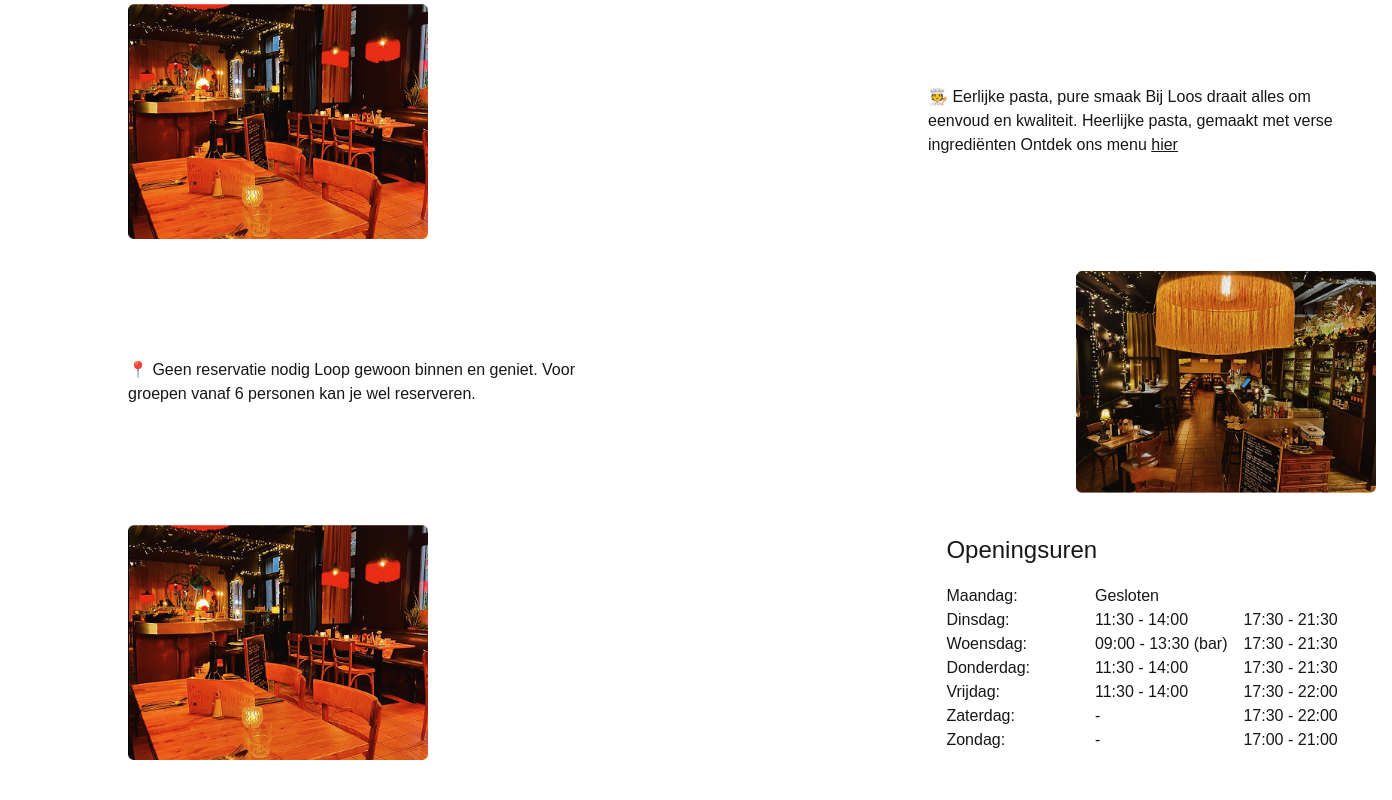
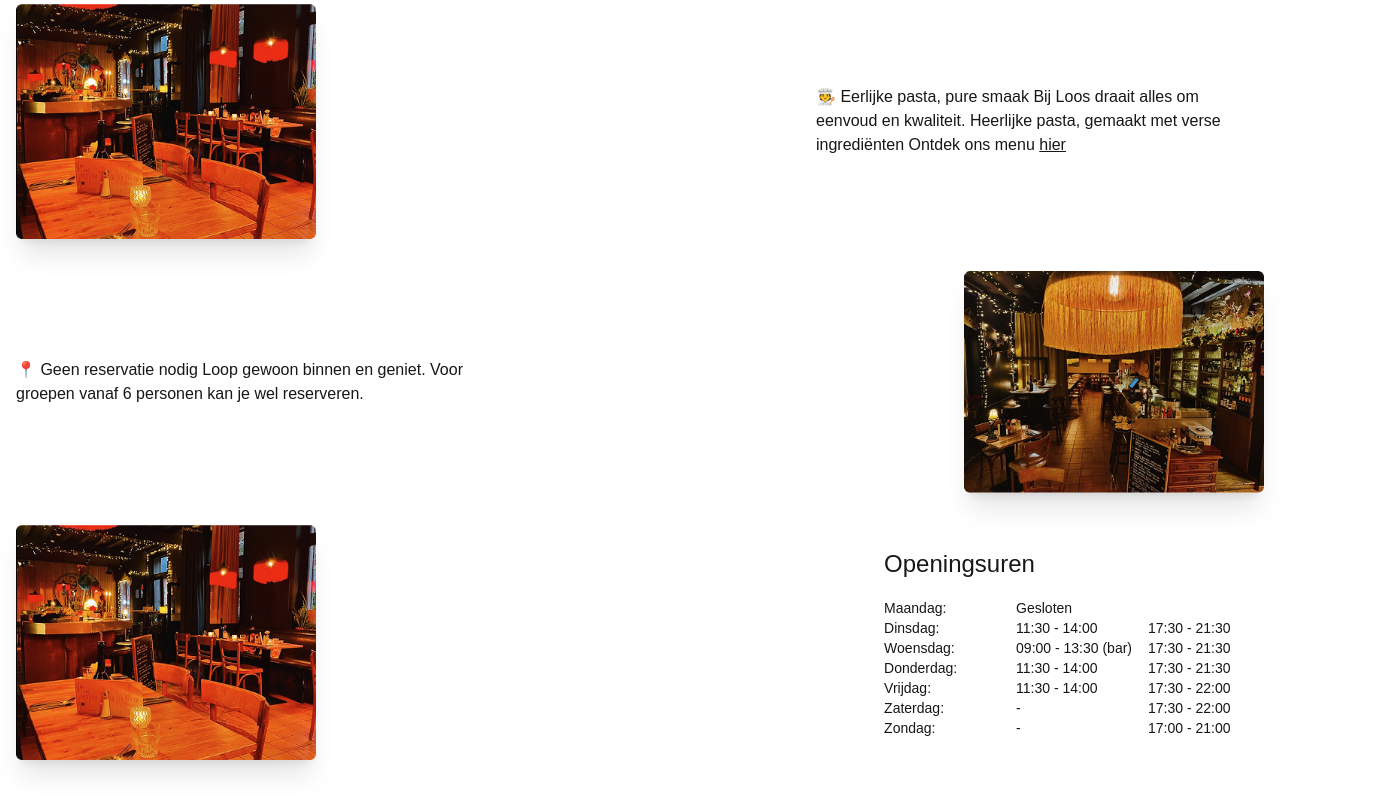
Before and after one commit to pgm-2425-atwork-4/afstudeerproject-pgm-arnoboenders, a Next.js app in the folder apps/frontend/: page / in a window 1280 px wide. Shown: the part 686-1486 px from the top of the page, 1392 px wide, since content can reach past the window. Built offline with nearby package versions, Linux system fonts and the light colour scheme.

Commit message:
Update hover color

```diff
--- a/apps/frontend/src/app/page.tsx
+++ b/apps/frontend/src/app/page.tsx
@@ -21,10 +21,10 @@ export default function Home() {
           </Link>
         </div>
       </div>
-      <div className="container mx-auto my-10 lg:mx-28">
+      <div className="container mx-auto my-10">
         <h2>Nieuw deze maand</h2>
 
-        <div className="grid grid-cols-1 md:grid-cols-3 gap-4">
+        <div className="grid grid-cols-3 gap-4 overflow-scroll lg:overflow-hidden">
           <div>
             <h3>item 1</h3>
             <p>ingredients</p>
@@ -41,12 +41,13 @@ export default function Home() {
         <div className="flex justify-center my-10">
           <Button text="Bestel nu" icon={<Utensils />} />
         </div>
-        <div className="flex flex-col lg:flex-row items-center justify-between mb-8">
+        <div className="flex flex-col lg:flex-row items-center justify-between mb-8 gap-8 lg:gap-0">
           <Image
             src="/assets/homeImg1.png"
             alt="Foto interieur"
             width={300}
             height={300}
+            className="shadow-xl"
           />
           <p className="max-w-md">
             🧑‍🍳 Eerlijke pasta, pure smaak Bij Loos draait alles om eenvoud en
@@ -57,7 +58,7 @@ export default function Home() {
             </Link>
           </p>
         </div>
-        <div className="flex flex-col-reverse lg:flex-row items-center justify-between">
+        <div className="flex flex-col-reverse lg:flex-row items-center justify-between gap-8 lg:gap-0">
           <p className="max-w-md">
             📍 Geen reservatie nodig Loop gewoon binnen en geniet. Voor groepen
             vanaf 6 personen kan je wel reserveren.
@@ -67,47 +68,50 @@ export default function Home() {
             alt="Foto interieur"
             width={300}
             height={300}
+            className="shadow-xl"
           />
         </div>
-        <div className="flex flex-col-reverse lg:flex-row items-center justify-between mt-8">
+        <div className="flex flex-col-reverse lg:flex-row items-center justify-between mt-8 gap-8 lg:gap-0">
           <Image
             src="/assets/homeImg1.png"
             alt="Foto interieur"
             width={300}
             height={300}
+            className="shadow-xl"
           />
           <div>
             <h2>Openingsuren</h2>
-            <div className="grid grid-cols-1 md:grid-cols-3 gap-4">
+            <div className="text-sm">
+              <div className="grid grid-cols-3 gap-4">
                 <p>Maandag:</p>
                 <p>Gesloten</p>
               </div>
-            <div className="grid grid-cols-1 md:grid-cols-3 gap-4">
+              <div className="grid grid-cols-3 gap-4">
                 <p>Dinsdag:</p>
                 <p>11:30 - 14:00</p>
                 <p>17:30 - 21:30</p>
               </div>
-            <div className="grid grid-cols-1 md:grid-cols-3 gap-4">
+              <div className="grid grid-cols-3 gap-4">
                 <p>Woensdag:</p>
                 <p>09:00 - 13:30 (bar)</p>
                 <p>17:30 - 21:30</p>
               </div>
-            <div className="grid grid-cols-1 md:grid-cols-3 gap-4">
+              <div className="grid grid-cols-3 gap-4">
                 <p>Donderdag:</p>
                 <p>11:30 - 14:00</p>
                 <p>17:30 - 21:30</p>
               </div>
-            <div className="grid grid-cols-1 md:grid-cols-3 gap-4">
+              <div className="grid grid-cols-3 gap-4">
                 <p>Vrijdag:</p>
                 <p>11:30 - 14:00</p>
                 <p>17:30 - 22:00</p>
               </div>
-            <div className="grid grid-cols-1 md:grid-cols-3 gap-4">
+              <div className="grid grid-cols-3 gap-4">
                 <p>Zaterdag:</p>
                 <p>-</p>
                 <p>17:30 - 22:00</p>
               </div>
-            <div className="grid grid-cols-1 md:grid-cols-3 gap-4">
+              <div className="grid grid-cols-3 gap-4">
                 <p>Zondag:</p>
                 <p>-</p>
                 <p>17:00 - 21:00</p>
@@ -115,6 +119,7 @@ export default function Home() {
             </div>
           </div>
         </div>
+      </div>
     </>
   );
 }
```
Lines whose indentation alone changed are shown as unchanged.
